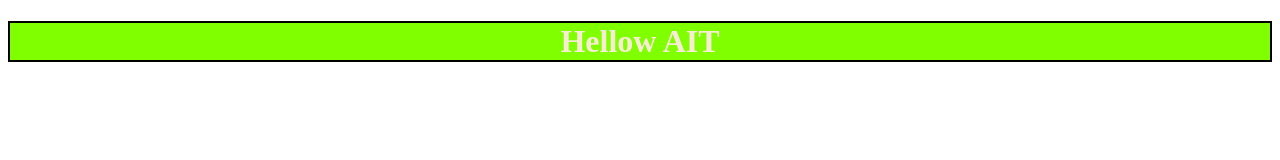
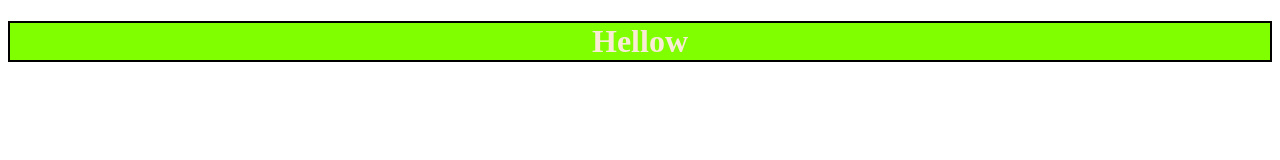
Before and after one commit to Ashishydv006/collab-first-project, a plain HTML site: page index.html in a window 1280 px wide. Drawn offline with Linux system fonts and the light colour scheme.

Commit message:
Update index.html

```diff
--- a/index.html
+++ b/index.html
@@ -15,7 +15,7 @@
     </style>
 </head>
 <body>
-    <h1>Hellow  AIT</h1>
+    <h1>Hellow </h1>
 
 </body>
 </html>
```
